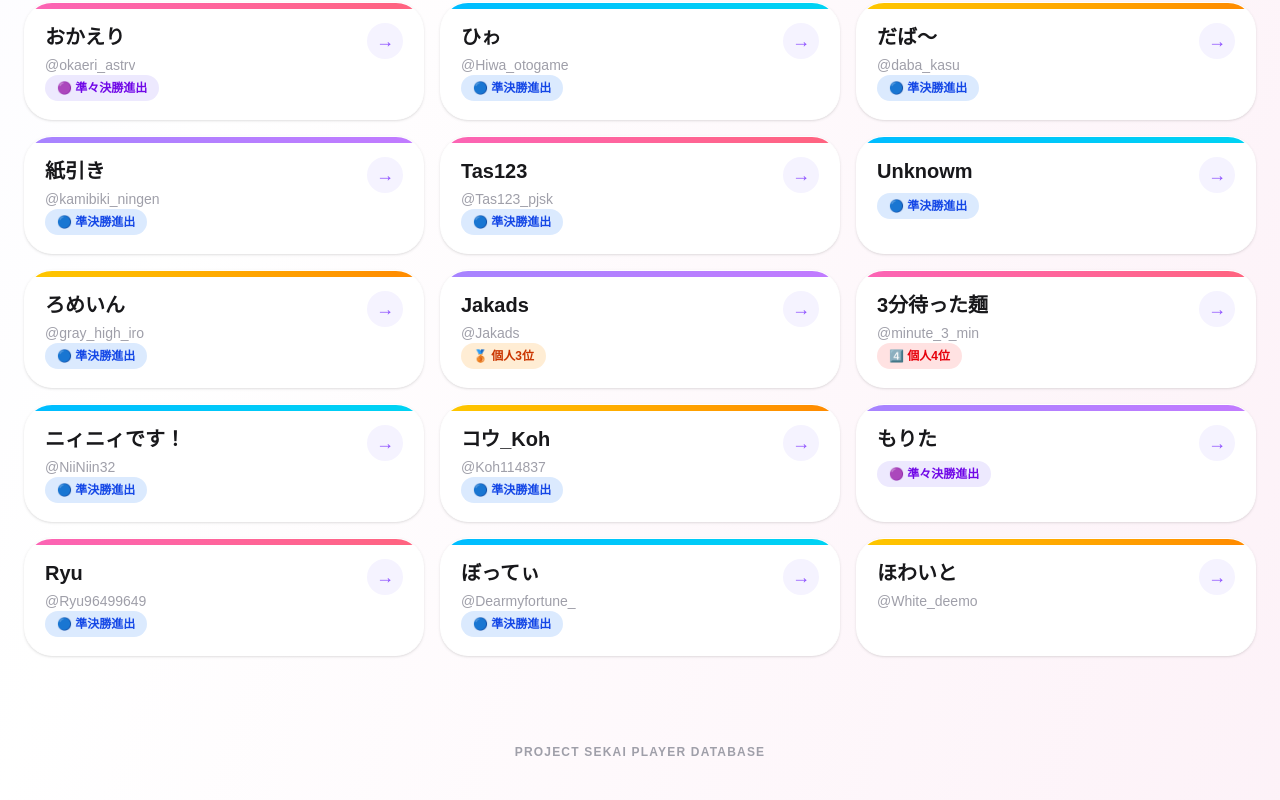
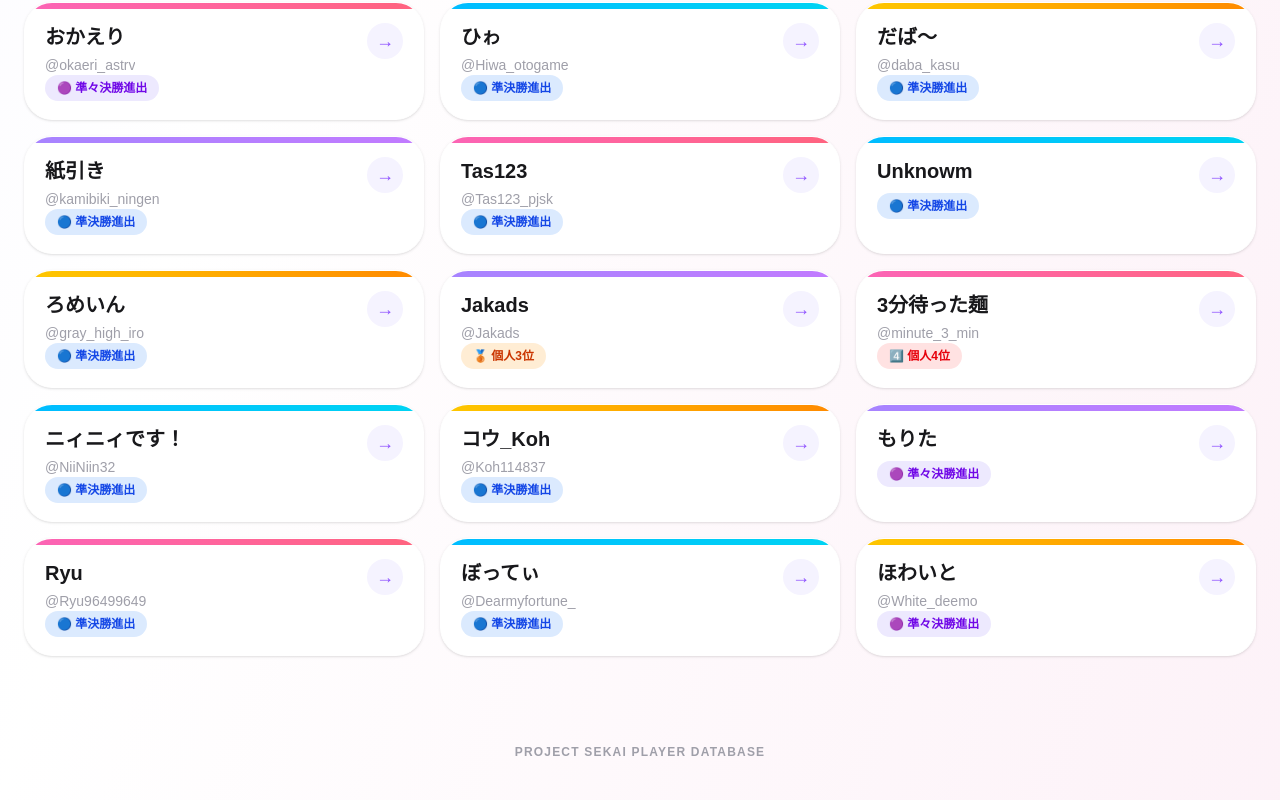
Before and after one commit to Kan2m/proseka-player-db, a Next.js app: page / in a window 1280 px wide. Shown: the part 3401-4201 px from the top of the page. Built offline with nearby package versions, Linux system fonts and the light colour scheme.

Commit message:
Update players.ts
white 修正

```diff
--- a/app/data/players.ts
+++ b/app/data/players.ts
@@ -1207,6 +1207,9 @@ export const players: Player[] = [
   appearances: 1,
   result: "準々決勝進出",
   notes: "「ほわいと杯」のほわいととは別人。配信者であったが引退済み。元気です。",
+  achievements: [
+    "準々決勝進出"
+  ],
   tournaments: {
     white2025: true,
   },
```
